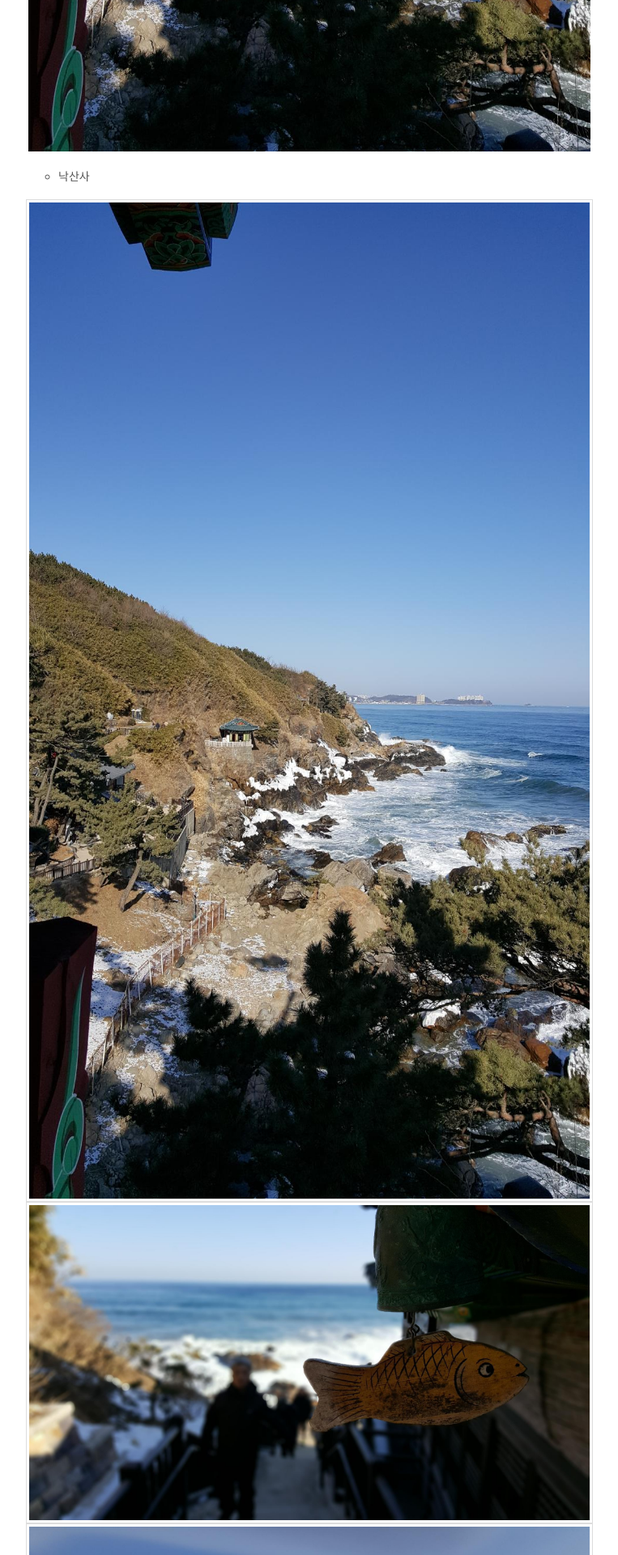
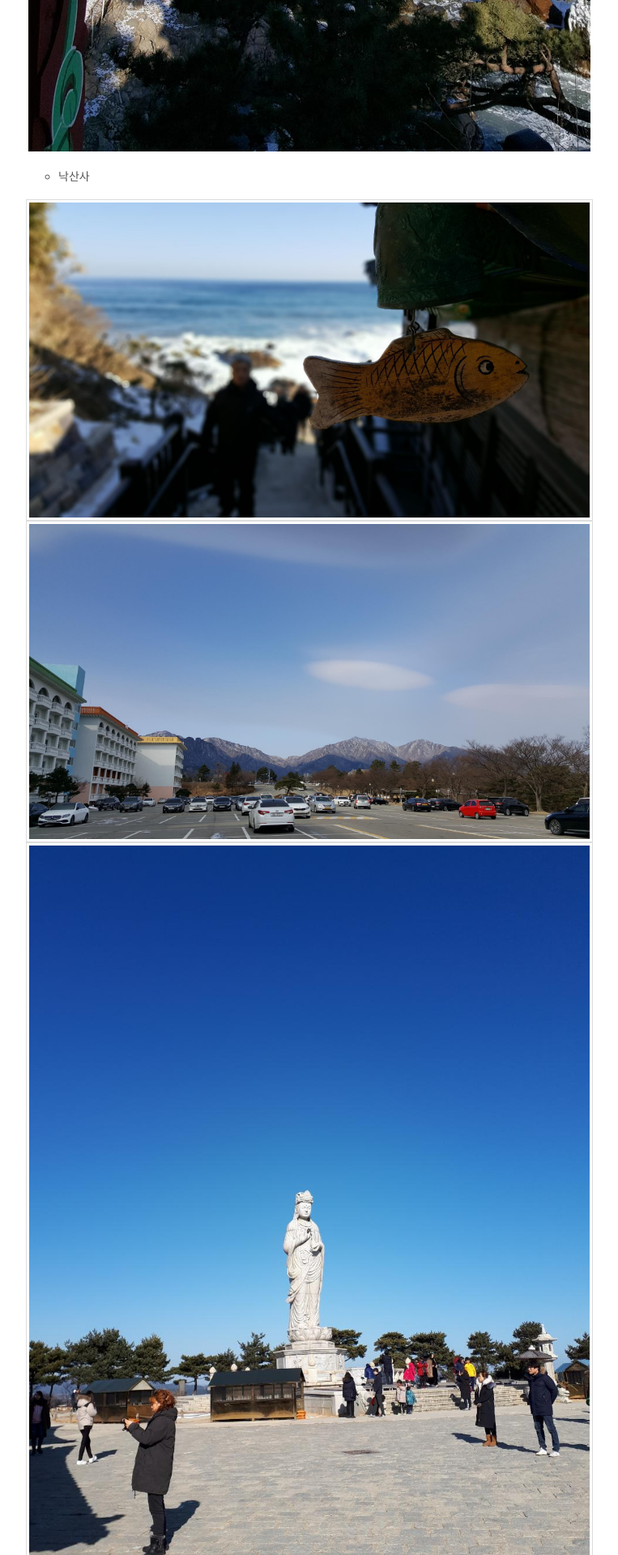
Before and after one commit to hk2faith/hk2faith, a Jekyll site: the page built from _posts/2018-01-27-속초.md, in a window 1280 px wide. Shown: the part 1617-3537 px from the top of the page at 81% size, without its empty margins (258-1021 px from the left). Built offline with Jekyll 4.4.1, drawn with Linux system fonts in a browser that asks for light colours.

Commit message:
fix : 속초 > 중복사진 제거

```diff
--- a/_posts/2018-01-27-속초.md
+++ b/_posts/2018-01-27-속초.md
@@ -16,7 +16,6 @@ tags:
 
 * 낙산사
 
-![Mobile Preview](https://hk2faith.github.io/assets/photos/2018-01-27/1.jpg)
 ![Mobile Preview](https://hk2faith.github.io/assets/photos/2018-01-27/2.jpg)
 ![Mobile Preview](https://hk2faith.github.io/assets/photos/2018-01-27/3.jpg)
 ![Mobile Preview](https://hk2faith.github.io/assets/photos/2018-01-27/4.jpg)
```
